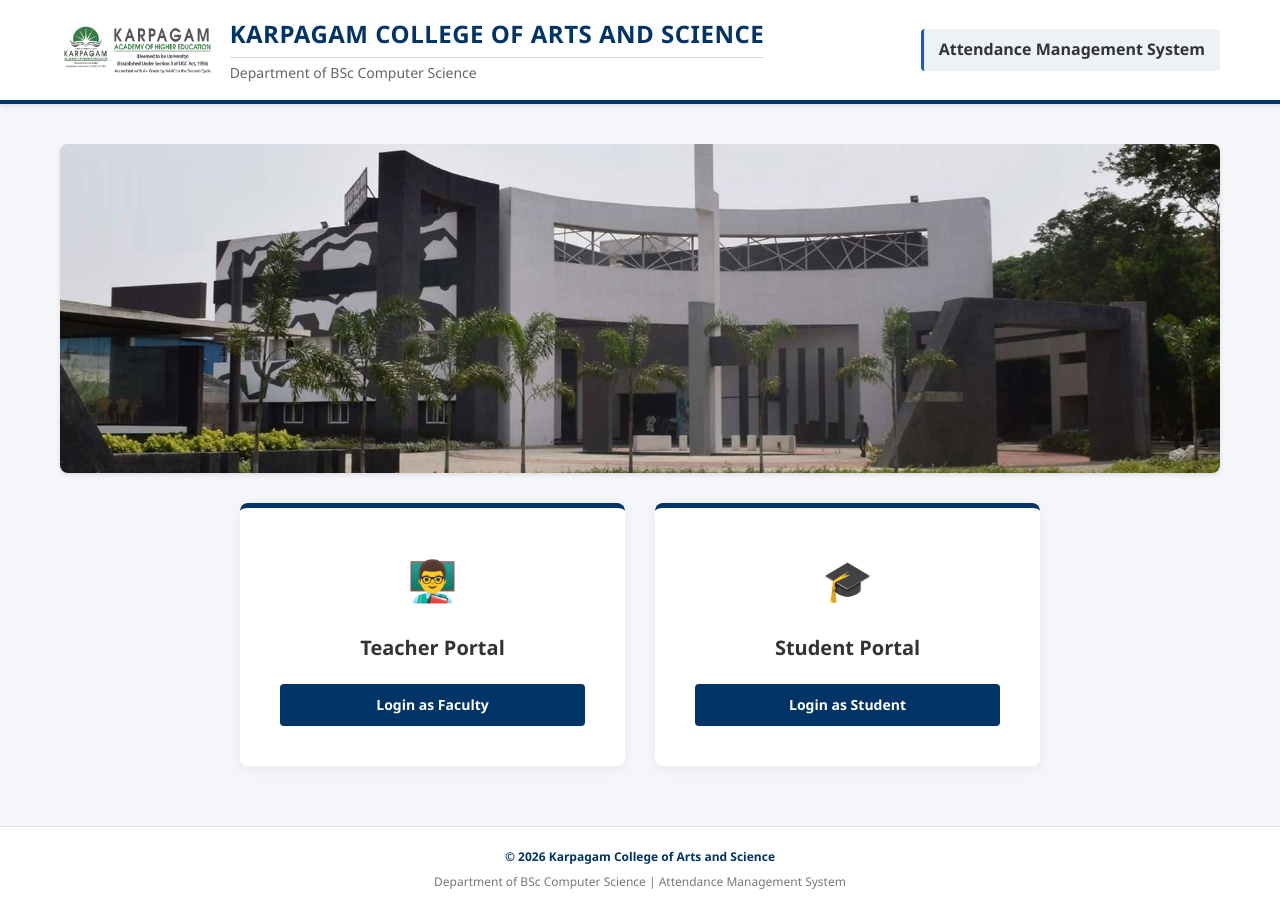
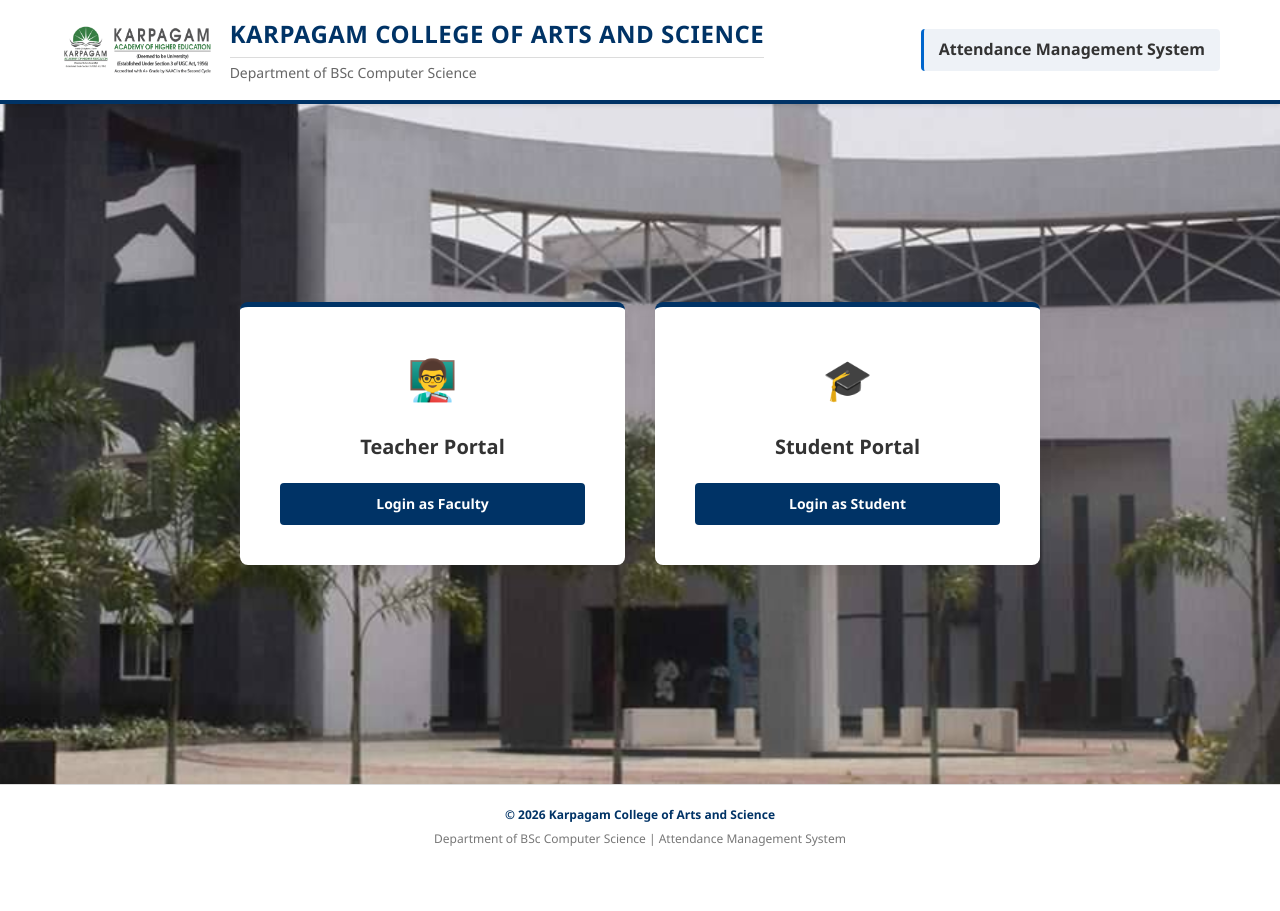
Before and after one commit to Riyasf16/Attendence_management_system, a PHP site: page / in a window 1280 px wide. After the commit the page ends 846 px from the top, so only its background shows below. Run offline with PHP 8.4, Linux system fonts and the light colour scheme.

Commit message:
feat: move hero image to a CSS background for the landing page and center its content.

```diff
--- a/index.php
+++ b/index.php
@@ -7,7 +7,7 @@
     <link rel="stylesheet" href="styles.css?v=<?php echo time(); ?>">
     <link href="https://fonts.googleapis.com/css2?family=Roboto:wght@300;400;500;700&display=swap" rel="stylesheet">
 </head>
-<body>
+<body class="landing-page">
 
     <header class="college-header">
         <div class="header-content">
@@ -22,11 +22,8 @@
         </div>
     </header>
 
-    <div class="container landing-wrapper" style="flex-direction: column; justify-content: flex-start; padding-top: 40px;">
+    <div class="container landing-wrapper" style="flex-direction: column; justify-content: center; padding-top: 40px;">
 
-        <div class="hero-section">
-            <img src="Collage.png" alt="College Campus Collage" class="hero-collage">
-        </div>
         <div class="portal-grid">
             <a href="teacher_login.php" class="portal-card">
                 <div class="portal-title" style="font-size: 40px;">👨‍🏫</div>
--- a/student_login.php
+++ b/student_login.php
@@ -57,7 +57,7 @@
     <link rel="stylesheet" href="styles.css?v=<?php echo time(); ?>">
     <link href="https://fonts.googleapis.com/css2?family=Roboto:wght@300;400;500;700&display=swap" rel="stylesheet">
 </head>
-<body>
+<body class="student-login">
 
     <header class="college-header">
         <div class="header-content">
--- a/styles.css
+++ b/styles.css
@@ -47,8 +47,33 @@
     line-height: 1.6;
     font-size: 15px;
     min-height: 100vh;
-    display: flex;
     flex-direction: column;
+}
+
+body.landing-page {
+    background-image: url('Collage.png');
+    background-size: cover;
+    background-position: center;
+    background-attachment: fixed;
+    background-repeat: no-repeat;
+    /* Optional: Add a tint if needed, but cards have white bg */
+    background-color: var(--bg-body);
+}
+
+body.teacher-login {
+    background-image: url('Campus.png');
+    background-size: cover;
+    background-position: center;
+    background-attachment: fixed;
+    background-repeat: no-repeat;
+}
+
+body.student-login {
+    background-image: url('Student.jpg');
+    background-size: cover;
+    background-position: center;
+    background-attachment: fixed;
+    background-repeat: no-repeat;
 }
 
 /* ===========================
--- a/teacher_login.php
+++ b/teacher_login.php
@@ -57,7 +57,7 @@
     <link rel="stylesheet" href="styles.css?v=<?php echo time(); ?>">
     <link href="https://fonts.googleapis.com/css2?family=Roboto:wght@300;400;500;700&display=swap" rel="stylesheet">
 </head>
-<body>
+<body class="teacher-login">
 
     <header class="college-header">
         <div class="header-content">
```
Also changed, not shown: Campus.png (added), Student.jpg (added).
